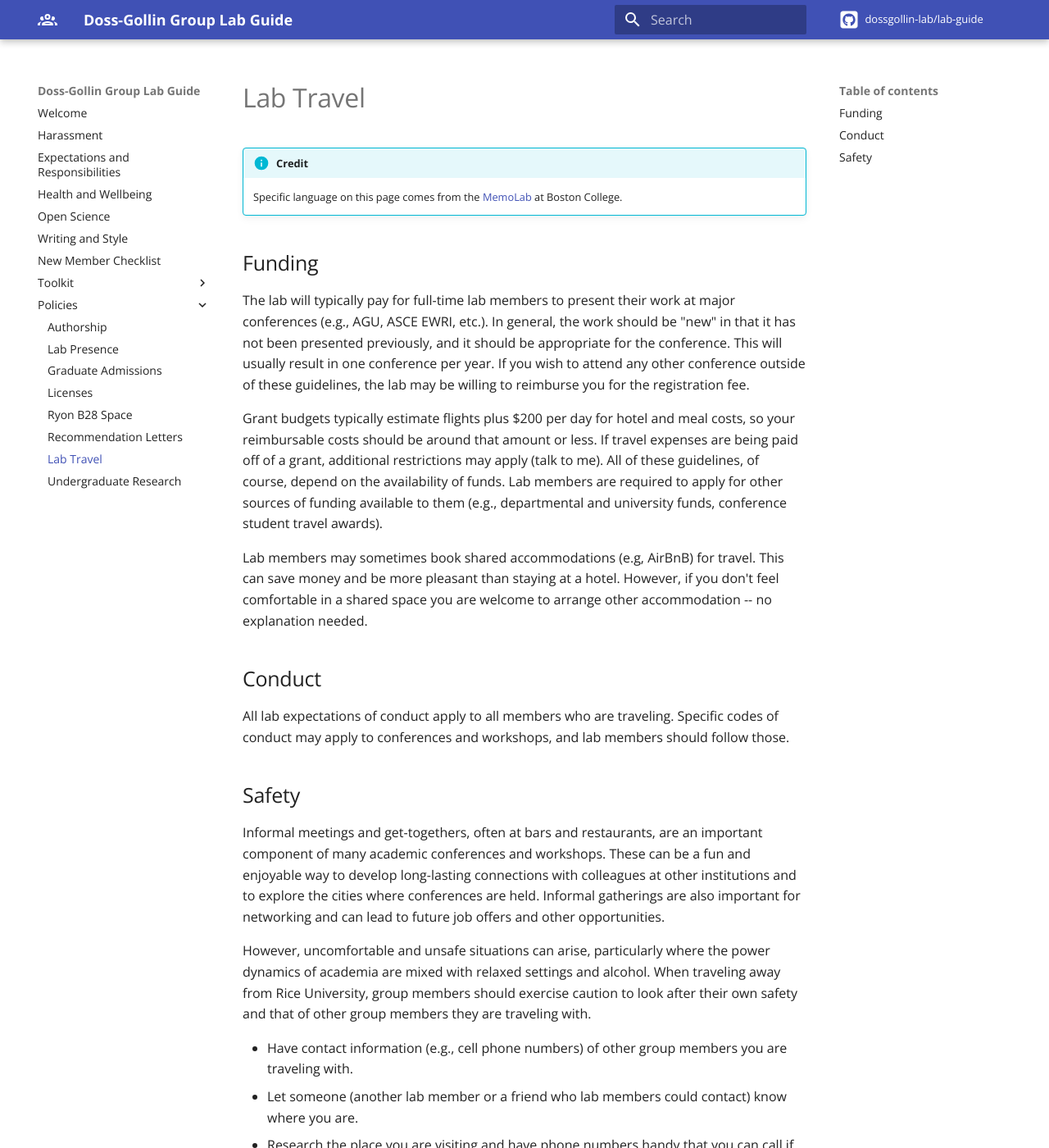
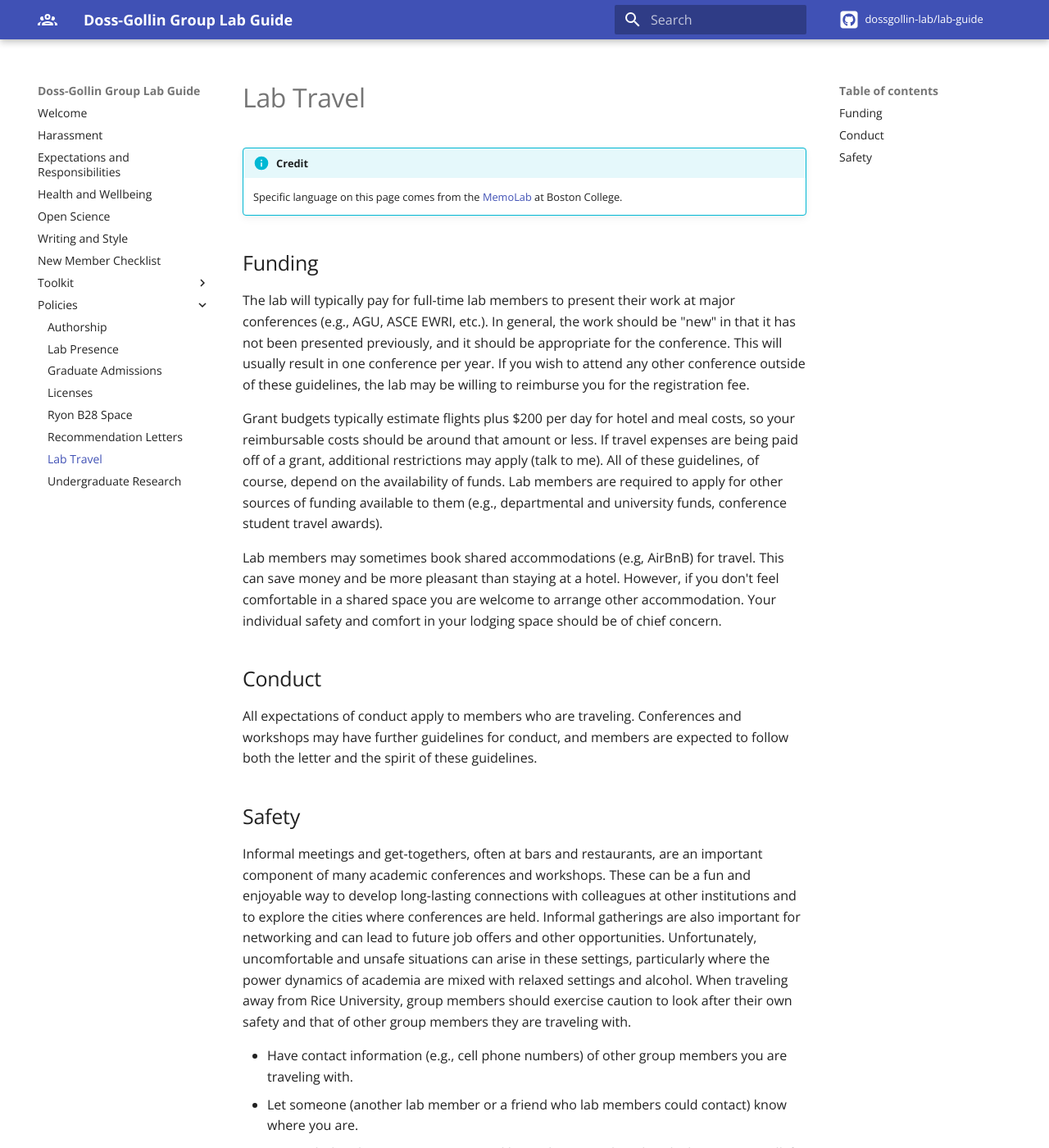
Before and after one commit to jdossgollin/lab-guide, an MkDocs documentation site: the page built from docs/policies/travel.md, in a window 1280 px wide and 1400 px high. Shown: the whole window at 82% size. Built offline with MkDocs 1.6.1 and Material for MkDocs 9.7.7, drawn with Linux system fonts in a browser that asks for light colours; comment, search, counter and statistics services are not loaded.

Commit message:
slight word edit

```diff
--- a/docs/policies/travel.md
+++ b/docs/policies/travel.md
@@ -17,20 +17,20 @@ Lab members are required to apply for other sources of funding available to them
 
 Lab members may sometimes book shared accommodations (e.g, AirBnB) for travel.
 This can save money and be more pleasant than staying at a hotel.
-However, if you don't feel comfortable in a shared space you are welcome to arrange other accommodation -- no explanation needed.
+However, if you don't feel comfortable in a shared space you are welcome to arrange other accommodation.
+Your individual safety and comfort in your lodging space should be of chief concern.
 
 ## Conduct
 
-All lab expectations of conduct apply to all members who are traveling.
-Specific codes of conduct may apply to conferences and workshops, and lab members should follow those.
+All expectations of conduct apply to members who are traveling.
+Conferences and workshops may have further guidelines for conduct, and members are expected to follow both the letter and the spirit of these guidelines.
 
 ## Safety
 
 Informal meetings and get-togethers, often at bars and restaurants, are an important component of many academic conferences and workshops.
 These can be a fun and enjoyable way to develop long-lasting connections with colleagues at other institutions and to explore the cities where conferences are held.
 Informal gatherings are also important for networking and can lead to future job offers and other opportunities.
-
-However, uncomfortable and unsafe situations can arise, particularly where the power dynamics of academia are mixed with relaxed settings and alcohol.
+Unfortunately, uncomfortable and unsafe situations can arise in these settings, particularly where the power dynamics of academia are mixed with relaxed settings and alcohol.
 When traveling away from Rice University, group members should exercise caution to look after their own safety and that of other group members they are traveling with.
 
 * Have contact information (e.g., cell phone numbers) of other group members you are traveling with.
```
